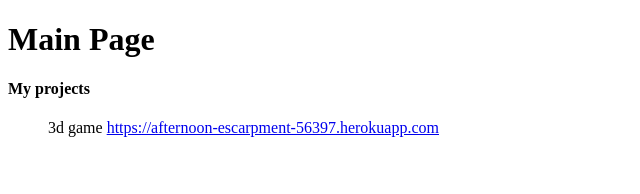
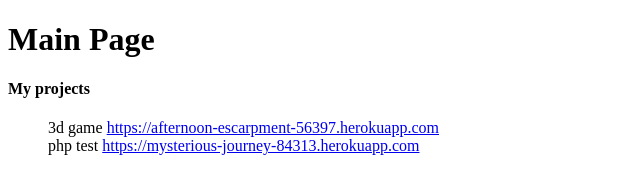
Before and after one commit to cailean-d/cailean-d.github.io, a plain HTML site: page index.html in a window 1280 px wide. Shown: the whole page, without its empty margins (0-640 px from the left). Drawn offline with Linux system fonts and the light colour scheme.

Commit message:
added link

```diff
--- a/index.html
+++ b/index.html
@@ -18,6 +18,7 @@
 	<h4>My projects</h4>
 	<ul>
 		<li>3d game <a href="https://afternoon-escarpment-56397.herokuapp.com" target="_blank">https://afternoon-escarpment-56397.herokuapp.com</a></li>
+		<li>php test <a href="https://mysterious-journey-84313.herokuapp.com" target="_blank">https://mysterious-journey-84313.herokuapp.com</a></li>
 	</ul>
 </body>
 </html>
```
Also changed, not shown: css/style.css (added).
